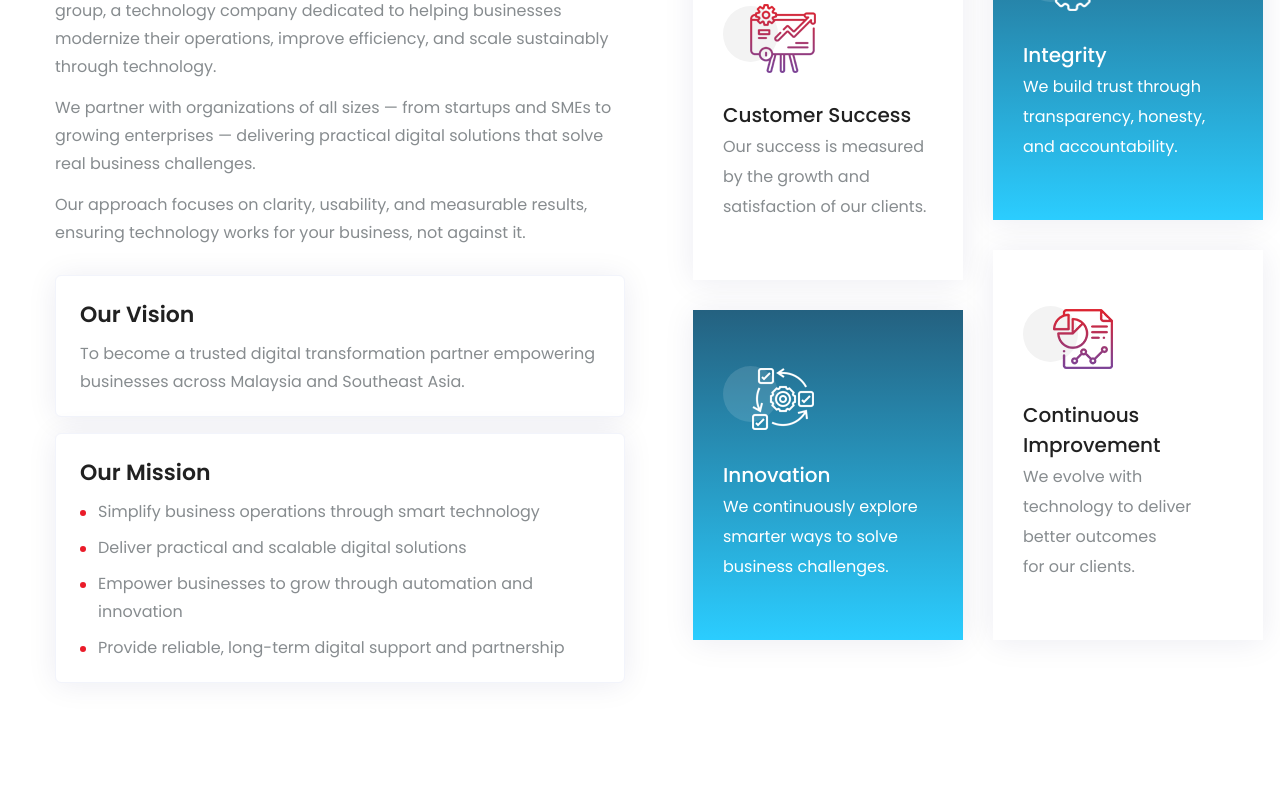
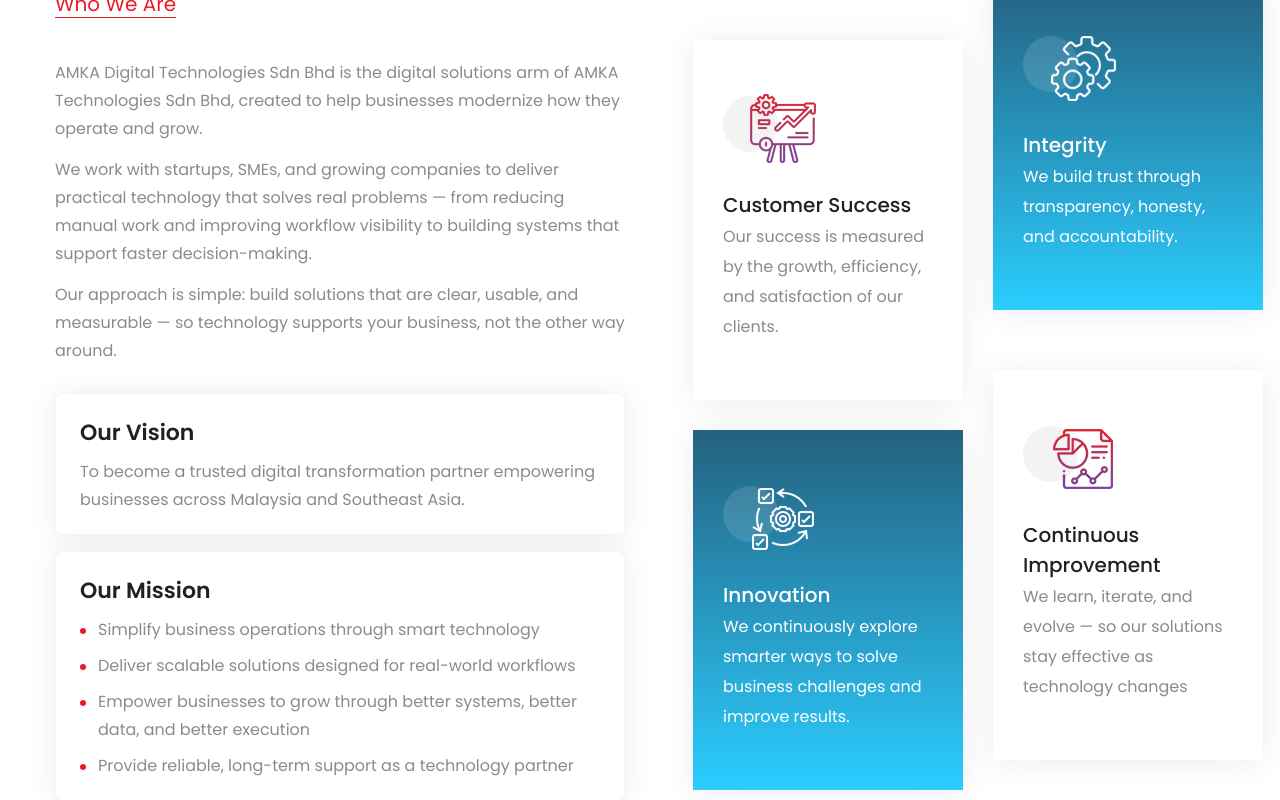
Before and after one commit to hafizi1997/AMKA, a Next.js app: page /about in a window 1280 px wide. Shown: the part 1320-2120 px from the top of the page. Built offline with nearby package versions, Linux system fonts and the light colour scheme.

Commit message:
add change contents

```diff
--- a/app/about/page.tsx
+++ b/app/about/page.tsx
@@ -73,7 +73,7 @@
       <Layout
         headerStyle={3}
         footerStyle={1}
-        breadcrumbTitle="Empowering Malaysian businesses through digital innovation"
+        breadcrumbTitle="Empowering Malaysian Businesses with Smart, Data-Driven Digital Solutions"
       >
         <Service />
         <Team />
--- a/components/layout/Breadcrumb.tsx
+++ b/components/layout/Breadcrumb.tsx
@@ -32,8 +32,9 @@
                 </>
               )}
               <li>
-                A Malaysian digital agency delivering software, mobile apps, and
-                marketing solutions to move your business forward
+                AMKA Digital Technologies Sdn Bhd helps businesses streamline
+                operations, improve customer experience, and scale confidently
+                through software, automation, and digital strategy
               </li>
             </ul>
           </div>
--- a/components/sections/home3/Service.tsx
+++ b/components/sections/home3/Service.tsx
@@ -14,20 +14,20 @@
                   </div>
                 </div>
                 <p className="services-three__text-1">
-                  AMKA Digital Technologies Sdn Bhd is a part of the AMKA
-                  Technologies group, a technology company dedicated to helping
-                  businesses modernize their operations, improve efficiency, and
-                  scale sustainably through technology.
+                  AMKA Digital Technologies Sdn Bhd is the digital solutions arm
+                  of AMKA Technologies Sdn Bhd, created to help businesses
+                  modernize how they operate and grow.
                 </p>
                 <p className="services-three__text-2">
-                  We partner with organizations of all sizes — from startups and
-                  SMEs to growing enterprises — delivering practical digital
-                  solutions that solve real business challenges.
+                  We work with startups, SMEs, and growing companies to deliver
+                  practical technology that solves real problems — from reducing
+                  manual work and improving workflow visibility to building
+                  systems that support faster decision-making.
                 </p>
                 <p className="services-three__text-3">
-                  Our approach focuses on clarity, usability, and measurable
-                  results, ensuring technology works for your business, not
-                  against it.
+                  Our approach is simple: build solutions that are clear,
+                  usable, and measurable — so technology supports your business,
+                  not the other way around.
                 </p>
                 <div
                   className="services-three__vm wow fadeInUp"
@@ -47,14 +47,17 @@
                       <li>
                         Simplify business operations through smart technology
                       </li>
-                      <li>Deliver practical and scalable digital solutions</li>
                       <li>
-                        Empower businesses to grow through automation and
-                        innovation
+                        Deliver scalable solutions designed for real-world
+                        workflows
                       </li>
                       <li>
-                        Provide reliable, long-term digital support and
-                        partnership
+                        Empower businesses to grow through better systems,
+                        better data, and better execution
+                      </li>
+                      <li>
+                        Provide reliable, long-term support as a technology
+                        partner
                       </li>
                     </ul>
                   </div>
@@ -77,8 +80,8 @@
                         <Link href="services-details">Customer Success</Link>
                       </h3>
                       <p className="services-three__right-text">
-                        Our success is measured by the growth and
-                        <br /> satisfaction of our clients.
+                        Our success is measured by the growth, efficiency, and
+                        satisfaction of our clients.
                       </p>
                     </div>
                   </div>
@@ -115,8 +118,8 @@
                         <Link href="services-details">Innovation</Link>
                       </h3>
                       <p className="services-three__right-text">
-                        We continuously explore smarter ways to solve
-                        <br /> business challenges.
+                        We continuously explore smarter ways to solve business
+                        challenges and improve results.
                       </p>
                     </div>
                   </div>
@@ -136,8 +139,8 @@
                         </Link>
                       </h3>
                       <p className="services-three__right-text">
-                        We evolve with technology to deliver better outcomes
-                        <br /> for our clients.
+                        We learn, iterate, and evolve — so our solutions stay
+                        effective as technology changes
                       </p>
                     </div>
                   </div>
```
